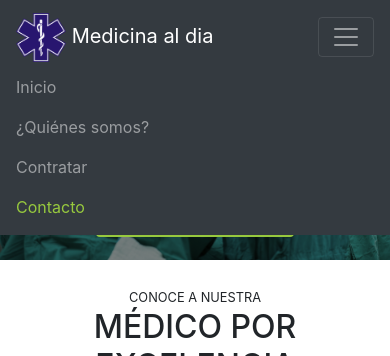
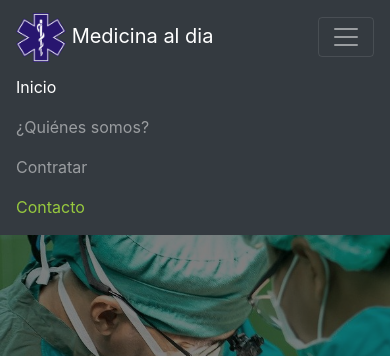
Before and after one commit to Kathleenmbp/medicine-page, a plain HTML site: page index.html in a window 390 px wide. Both pictures are taken after a click on the button "Toggle navigation". Shown: the top 356 px of the page. Drawn offline with nearby package versions, Linux system fonts and the light colour scheme.

Commit message:
'Quinto'

```diff
--- a/index.css
+++ b/index.css
@@ -23,7 +23,7 @@
 }
 
 main .carousel-inner img {
-    max-height: 70vh;
+    max-height: 120vh;
     object-fit: cover;
     filter: grayscale(40%);
 }
@@ -53,3 +53,10 @@ main .carousel-inner img {
 #place img{
     max-width: 100%;
 }
+
+@media (max-width: 415px) {
+    main .carousel-inner img {
+        height: 100vh;
+        filter: grayscale(10%);
+    }
+}
--- a/index.html
+++ b/index.html
@@ -6,7 +6,7 @@
     <meta name="viewport" content="width=device-width, initial-scale=1.0">
     <title>Tu medicina al día</title>
     <link rel="stylesheet" href="https://cdn.jsdelivr.net/npm/bootstrap@4.6.0/dist/css/bootstrap.min.css" integrity="sha384-B0vP5xmATw1+K9KRQjQERJvTumQW0nPEzvF6L/Z6nronJ3oUOFUFpCjEUQouq2+l" crossorigin="anonymous">
-    <link rel="stylesheet" href="index.css">
+    <link rel="stylesheet" href="index.css" media="all">
 
 </head>
 <body data-spy="scroll" data-target="#navbar" data-offset="74.8">
```
